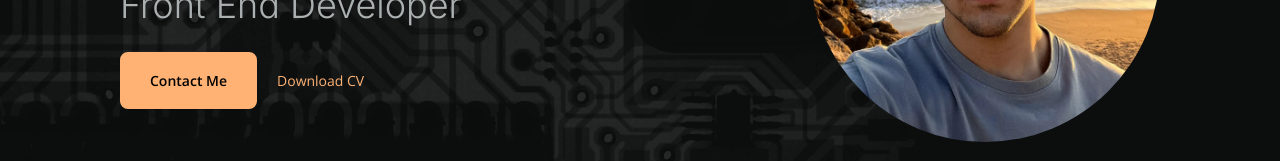
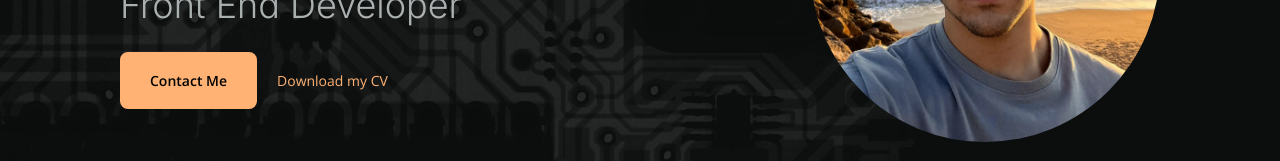
Before and after one commit to DanielAlves1501/DanielAlvesPortfolio, a Next.js app: page / in a window 1280 px wide. Shown: the part 407-568 px from the top of the page. Built offline with nearby package versions, Linux system fonts and the light colour scheme.

Commit message:
changed text at hero btn

```diff
--- a/src/components/Hero.js
+++ b/src/components/Hero.js
@@ -20,7 +20,7 @@ const Hero = () => {
               target="_blank"
               className="text-secondary ml-5 text-[14px] hover:text-gray transition-colors duration-300"
             >
-              Download CV
+              Download my CV
             </a>
           </div>
         </div>
```
